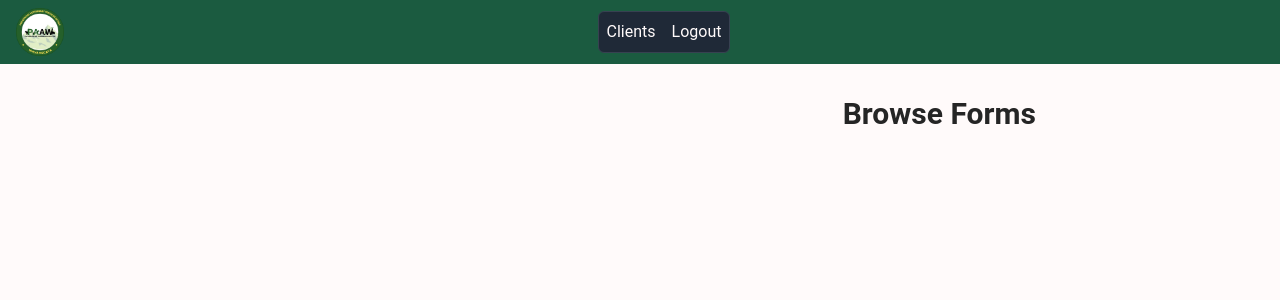
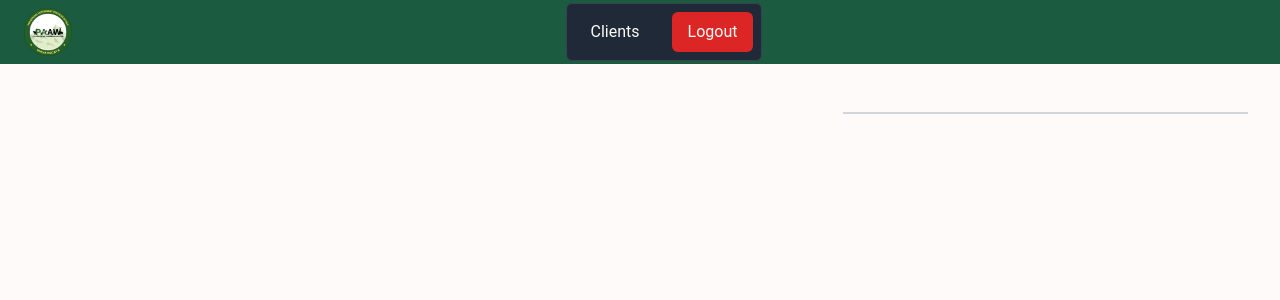
Before and after one commit to TonYacapin/PAAW, a React (Create React App) app in the folder dashboard/: page /Home in a window 1280 px wide. Shown: the top 300 px of the page. Built offline with nearby package versions, Linux system fonts and the light colour scheme.

Commit message:
Updated Dashboard

```diff
--- a/dashboard/src/component/Navbar.js
+++ b/dashboard/src/component/Navbar.js
@@ -1,10 +1,12 @@
-import React from "react";
+import React, { useState, useEffect, useRef } from "react";
 import { useNavigate } from "react-router-dom";
 import Logo from '../pages/assets/PAAW.png';
 
 function Navbar() {
   const role = localStorage.getItem('userRole');
   const navigate = useNavigate();
+  const [isMenuOpen, setIsMenuOpen] = useState(false);
+  const menuRef = useRef(null);
 
   const handleLogout = () => {
     localStorage.clear();
@@ -12,59 +14,91 @@ function Navbar() {
   };
 
   const renderButtons = () => {
+    const baseClasses = "px-4 py-2 rounded-md text-white hover:bg-[#174932] transition-colors";
+
     switch (role) {
       case 'admin':
         return (
           <>
-            <button className="text-white">Clients</button>
-            <button className="text-white">Admin</button>
-            <button className="text-white">Animal Health</button>
-            <button className="text-white">Livestock</button>
-            <button className="text-white">Regulatory</button>
-            <button className="text-white" onClick={handleLogout}>Logout</button>
+            <button className={baseClasses}>Clients</button>
+            <button className={baseClasses}>Admin</button>
+            <button className={baseClasses}>Animal Health</button>
+            <button className={baseClasses}>Livestock</button>
+            <button className={baseClasses}>Regulatory</button>
+            <button className={`${baseClasses} bg-red-600`} onClick={handleLogout}>Logout</button>
           </>
         );
       case 'regulatory':
         return (
           <>
-            <button className="text-white">Clients</button>
-            <button className="text-white">Regulatory</button>
-            <button className="text-white" onClick={handleLogout}>Logout</button>
+            <button className={baseClasses}>Clients</button>
+            <button className={baseClasses}>Regulatory</button>
+            <button className={`${baseClasses} bg-red-600`} onClick={handleLogout}>Logout</button>
           </>
         );
       case 'animalhealth':
         return (
           <>
-           <button className="text-white">Clients</button>
-            <button className="text-white">Animal Health</button>
-            <button className="text-white" onClick={handleLogout}>Logout</button>
+            <button className={baseClasses}>Clients</button>
+            <button className={baseClasses}>Animal Health</button>
+            <button className={`${baseClasses} bg-red-600`} onClick={handleLogout}>Logout</button>
           </>
         );
       case 'livestock':
         return (
           <>
-           <button className="text-white">Clients</button>
-            <button className="text-white">Livestock</button>
-            <button className="text-white" onClick={handleLogout}>Logout</button>
+            <button className={baseClasses}>Clients</button>
+            <button className={baseClasses}>Livestock</button>
+            <button className={`${baseClasses} bg-red-600`} onClick={handleLogout}>Logout</button>
           </>
         );
       case 'user':
       default:
         return (
           <>
-
-            <button className="text-white">Clients</button>
-            <button className="text-white" onClick={handleLogout}>Logout</button>
+            <button className={baseClasses}>Clients</button>
+            <button className={`${baseClasses} bg-red-600`} onClick={handleLogout}>Logout</button>
           </>
         );
     }
   };
 
+  const handleClickOutside = (event) => {
+    if (menuRef.current && !menuRef.current.contains(event.target)) {
+      setIsMenuOpen(false);
+    }
+  };
+
+  useEffect(() => {
+    document.addEventListener('mousedown', handleClickOutside);
+    return () => document.removeEventListener('mousedown', handleClickOutside);
+  }, []);
+
   return (
-    <div className="h-16 w-full bg-darkgreen flex items-center justify-between px-4">
-      <img src={Logo} alt="Home" className="h-12" />
-      <div className="flex-1 flex justify-center">
+    <div className="h-16 w-full bg-[#1b5b40] flex items-center justify-between px-6 py-2 shadow-lg">
+      {/* Logo */}
+      <img src={Logo} alt="Logo" className="h-12" />
+
+      {/* Desktop Menu */}
+      <div className="hidden md:flex flex-1 justify-center">
         <div className="flex space-x-4 bg-gray-800 p-2 rounded-md border border-gray-700">
+          {renderButtons()}
+        </div>
+      </div>
+
+      {/* Mobile Menu Button */}
+      <div className="md:hidden flex items-center">
+        <button
+          onClick={() => setIsMenuOpen(!isMenuOpen)}
+          className="text-white text-2xl"
+        >
+          {isMenuOpen ? '✖️' : '☰'}
+        </button>
+      </div>
+
+      {/* Mobile Menu */}
+      <div ref={menuRef} className={`md:hidden fixed top-0 right-0 w-64 bg-[#1b5b40] h-full p-4 transition-transform duration-300 ${isMenuOpen ? 'translate-x-0' : 'translate-x-full'}`}>
+        <div className="flex flex-col space-y-4">
           {renderButtons()}
         </div>
       </div>
--- a/dashboard/src/pages/Home/Home.js
+++ b/dashboard/src/pages/Home/Home.js
@@ -3,11 +3,21 @@ import Navbar from "../../component/Navbar";
 
 function Home() {
   const [userRole, setUserRole] = useState("");
+  const [selectedDivision, setSelectedDivision] = useState(null); // New state for the selected division
 
   useEffect(() => {
     const role = localStorage.getItem("userRole");
+    console.log("userRole:", role); // Debugging line
     setUserRole(role);
   }, []);
+
+  useEffect(() => {
+
+    if (userRole) {
+      setSelectedDivision(userRole);
+    }
+
+  }, [userRole]);
 
   const renderCharts = () => {
     switch (userRole) {
@@ -57,23 +67,35 @@ function Home() {
     }
   };
 
+  const renderForms = () => {
+    switch (selectedDivision) {
+      case "user":
         return (
           <>
-      <Navbar />
-      <div className="flex flex-col md:flex-row justify-between p-4 md:p-8 bg-[#FFFAFA] min-h-screen">
-        {/* Left Side - Charts */}
-        <div className="flex flex-col md:w-2/3 space-y-6">
-          {renderCharts()}
-        </div>
+            <h3 className="text-xl font-semibold text-[#252525]">
+              Browse Forms from Client Forms
+            </h3>
+            <button className="bg-[#1b5b40] text-white py-3 px-4 rounded-md shadow-md hover:bg-[#174932] transition-all">
+              Manage Requisition Form
+            </button>
+            <button className="bg-[#1b5b40] text-white py-3 px-4 rounded-md shadow-md hover:bg-[#174932] transition-all">
+              Animal Production Services Request Form
+            </button>
+            <button className="bg-[#1b5b40] text-white py-3 px-4 rounded-md shadow-md hover:bg-[#174932] transition-all">
+              Veterinary Information Services Request Form
+            </button>
+            <button className="bg-[#1b5b40] text-white py-3 px-4 rounded-md shadow-md hover:bg-[#174932] transition-all">
+              Animal Health Care Services Request Form
+            </button>
+            <button className="bg-[#1b5b40] text-white py-3 px-4 rounded-md shadow-md hover:bg-[#174932] transition-all">
+              Regulatory Care Services Request Form
+            </button>
+          </>
+        );
+      case "admin":
+        return (
+          <>
 
-        {/* Right Side - Buttons */}
-        <div className="mt-8 md:mt-0 md:w-1/3 space-y-6">
-          <h2 className="text-3xl font-bold text-[#252525] mb-6">
-            {userRole === "admin" ? "Browse Divisions" : "Browse Forms"}
-          </h2>
-          <div className="flex flex-col space-y-4">
-            {userRole === "admin" && (
-              <>
             <button className="bg-[#1b5b40] text-white py-3 px-4 rounded-md shadow-md hover:bg-[#174932] transition-all">
               Clients
             </button>
@@ -90,53 +112,21 @@ function Home() {
               Regulatory
             </button>
           </>
-            )}
-            {userRole === "user" && (
+        );
+      case "animalhealth":
+        return (
           <>
+            <h3 className="text-xl font-semibold text-[#252525]">
+              Browse Forms from AnimalHealth Forms
+            </h3>
             <button className="bg-[#1b5b40] text-white py-3 px-4 rounded-md shadow-md hover:bg-[#174932] transition-all">
               Manage Requisition Form
             </button>
             <button className="bg-[#1b5b40] text-white py-3 px-4 rounded-md shadow-md hover:bg-[#174932] transition-all">
-                  Animal Production Services Request Form
+              Manage Rabies Vaccination
             </button>
             <button className="bg-[#1b5b40] text-white py-3 px-4 rounded-md shadow-md hover:bg-[#174932] transition-all">
-                  Veterinary Information Services Request Form
-                </button>
-                <button className="bg-[#1b5b40] text-white py-3 px-4 rounded-md shadow-md hover:bg-[#174932] transition-all">
-                  Animal Health Care Services Request Form
-                </button>
-                <button className="bg-[#1b5b40] text-white py-3 px-4 rounded-md shadow-md hover:bg-[#174932] transition-all">
-                  Regulatory Care Services Request Form
-                </button>
-              </>
-            )}
-            {userRole === "regulatory" && (
-              <>
-                 <button className="bg-[#1b5b40] text-white py-3 px-4 rounded-md shadow-md hover:bg-[#174932] transition-all">
-                  Manage Requisition Form
-                </button>
-                <button className="bg-[#1b5b40] text-white py-3 px-4 rounded-md shadow-md hover:bg-[#174932] transition-all">
-                  Manage Veterinary Shipment
-                </button>
-
-                <button className="bg-[#1b5b40] text-white py-3 px-4 rounded-md shadow-md hover:bg-[#174932] transition-all">
-                  Manage Slaughter Shipment
-                </button>
-
-
-
-              </>
-            )}
-            {userRole === "animalhealth" && (
-              <>
-                 <button className="bg-[#1b5b40] text-white py-3 px-4 rounded-md shadow-md hover:bg-[#174932] transition-all">
-                  Manage Requisition Form
-                </button>
-               <button className="bg-[#1b5b40] text-white py-3 px-4 rounded-md shadow-md hover:bg-[#174932] transition-all">
-                  Manage Rabies Vacination
-                </button>
-                <button className="bg-[#1b5b40] text-white py-3 px-4 rounded-md shadow-md hover:bg-[#174932] transition-all">
-                  Manage Vacination Report
+              Manage Vaccination Report
             </button>
             <button className="bg-[#1b5b40] text-white py-3 px-4 rounded-md shadow-md hover:bg-[#174932] transition-all">
               Generate Accomplishment Report
@@ -148,18 +138,19 @@ function Home() {
               Disease Investigation Form
             </button>
             <button className="bg-[#1b5b40] text-white py-3 px-4 rounded-md shadow-md hover:bg-[#174932] transition-all">
-                 Disease Surveilance and Incident Report
+              Disease Surveillance and Incident Report
             </button>
             <button className="bg-[#1b5b40] text-white py-3 px-4 rounded-md shadow-md hover:bg-[#174932] transition-all">
               Manage Rabies History
             </button>
-
-
-
           </>
-            )}
-            {userRole === "livestock" && (
+        );
+      case "livestock":
+        return (
           <>
+            <h3 className="text-xl font-semibold text-[#252525]">
+              Browse Forms from Livestock Forms
+            </h3>
             <button className="bg-[#1b5b40] text-white py-3 px-4 rounded-md shadow-md hover:bg-[#174932] transition-all">
               Manage Requisition Form
             </button>
@@ -167,10 +158,10 @@ function Home() {
               Manage Artificial Insemination
             </button>
             <button className="bg-[#1b5b40] text-white py-3 px-4 rounded-md shadow-md hover:bg-[#174932] transition-all">
-                  Manage Offpring Monitoring
+              Manage Offspring Monitoring
             </button>
             <button className="bg-[#1b5b40] text-white py-3 px-4 rounded-md shadow-md hover:bg-[#174932] transition-all">
-                  Manage Estrus syncronization
+              Manage Estrus Synchronization
             </button>
             <button className="bg-[#1b5b40] text-white py-3 px-4 rounded-md shadow-md hover:bg-[#174932] transition-all">
               Generate Monthly Accomplishment Reports
@@ -182,7 +173,95 @@ function Home() {
               Manage Pregnancy Diagnostics
             </button>
           </>
+        );
+      case "regulatory":
+        return (
+          <>
+            <h3 className="text-xl font-semibold text-[#252525]">
+              Browse Forms from Regulatory Forms
+            </h3>
+            <button className="bg-[#1b5b40] text-white py-3 px-4 rounded-md shadow-md hover:bg-[#174932] transition-all">
+              Manage Requisition Form
+            </button>
+            <button className="bg-[#1b5b40] text-white py-3 px-4 rounded-md shadow-md hover:bg-[#174932] transition-all">
+              Manage Veterinary Shipment
+            </button>
+            <button className="bg-[#1b5b40] text-white py-3 px-4 rounded-md shadow-md hover:bg-[#174932] transition-all">
+              Manage Slaughter Shipment
+            </button>
+          </>
+        );
+      default:
+        return null;
+    }
+  };
+
+  return (
+    <>
+      <Navbar />
+      <div className="flex flex-col md:flex-row justify-between p-4 md:p-8 bg-[#FFFAFA] min-h-screen">
+        {/* Left Side - Charts */}
+        <div className="flex flex-col md:w-2/3 space-y-6">
+          {renderCharts()}
+        </div>
+
+        {/* Right Side - Buttons */}
+        <div className="mt-8 md:mt-0 md:w-1/3 space-y-6">
+          {/* Only show this for admin */}
+          {userRole === "admin" && (
+            <h2 className="text-3xl font-bold text-[#252525] mb-6">
+              Browse Divisions
+            </h2>
           )}
+
+          <div className="flex flex-col space-y-4">
+            {userRole === "admin" && (
+              <>
+                <button
+                  className="bg-[#1b5b40] text-white py-3 px-4 rounded-md shadow-md hover:bg-[#174932] transition-all"
+                  onClick={() => setSelectedDivision("user")}
+                >
+                  Clients
+                </button>
+                <button
+                  className="bg-[#1b5b40] text-white py-3 px-4 rounded-md shadow-md hover:bg-[#174932] transition-all"
+                  onClick={() => setSelectedDivision("admin")}
+                >
+                  Admin
+                </button>
+                <button
+                  className="bg-[#1b5b40] text-white py-3 px-4 rounded-md shadow-md hover:bg-[#174932] transition-all"
+                  onClick={() => setSelectedDivision("animalhealth")}
+                >
+                  Animal Health
+                </button>
+                <button
+                  className="bg-[#1b5b40] text-white py-3 px-4 rounded-md shadow-md hover:bg-[#174932] transition-all"
+                  onClick={() => setSelectedDivision("livestock")}
+                >
+                  Livestock
+                </button>
+                <button
+                  className="bg-[#1b5b40] text-white py-3 px-4 rounded-md shadow-md hover:bg-[#174932] transition-all"
+                  onClick={() => setSelectedDivision("regulatory")}
+                >
+                  Regulatory
+                </button>
+              </>
+            )}
+
+            {/* Separator */}
+            <hr className="border-t-2 border-gray-300 my-4" />
+
+            {/* Display Division Name */}
+            {/* {selectedDivision && userRole === "admin" && (
+              <h3 className="text-xl font-semibold text-[#252525]">
+                Browse Forms from {selectedDivision.charAt(0).toUpperCase() + selectedDivision.slice(1)} Forms
+              </h3>
+            )} */}
+
+            {/* Render forms based on the selected division */}
+            {renderForms()}
           </div>
         </div>
       </div>
```
Lines whose indentation alone changed are shown as unchanged.
